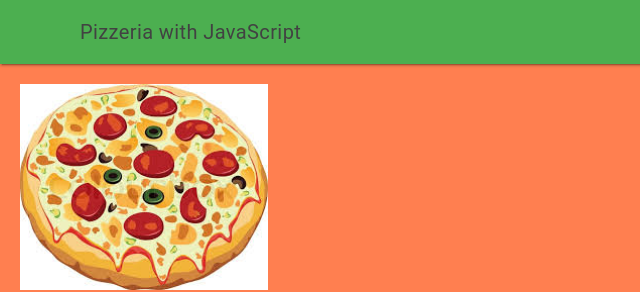
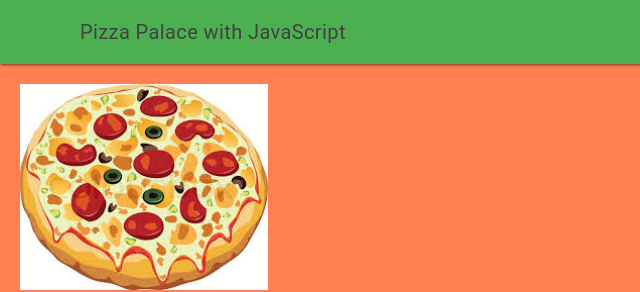
Before and after one commit to Emmanuel-Fofeyin/ICS20assignment4-html, a plain HTML site: page index.html in a window 1280 px wide. Shown: the top 292 px of the page, 0-640 px from the left. Drawn offline with nearby package versions, Linux system fonts and the light colour scheme; files whose address does not match are found by name.

Commit message:
added code

```diff
--- a/index.html
+++ b/index.html
@@ -27,7 +27,7 @@
     <div class = "mdl-layout mdl-js-layout mdl-layout--fixed-header">
       <header class = "mdl-layout__header">
         <div class = "mdl-layout__header-row">
-          <span class = "mdl-layout-title">Pizzeria with JavaScript</span>
+          <span class = "mdl-layout-title">Pizza Palace with JavaScript</span>
         </div>
       </header>
       <main class = "mdl-layout__content">
```
Also changed, not shown: .github/linters/.stylelintrc.json (added), 2 other files.
